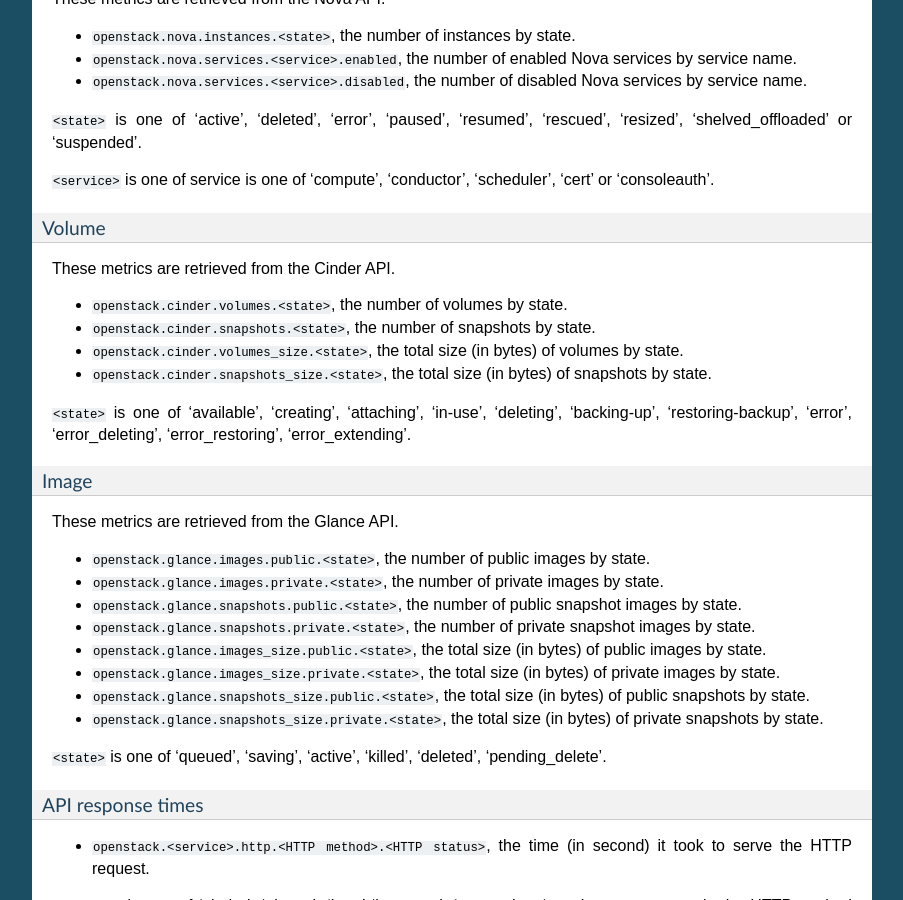
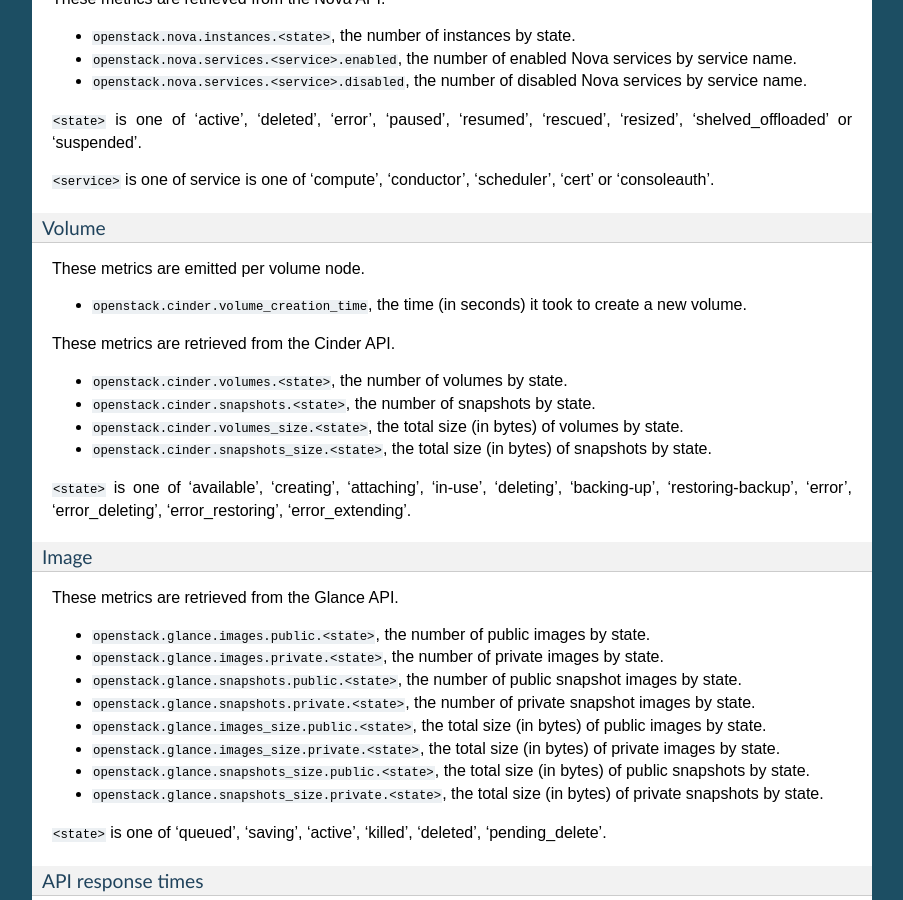
Before and after one commit to openstack-archive/fuel-plugin-lma-collector, a Sphinx documentation site: the page built from doc/source/metrics.rst, in a window 1280 px wide and 900 px high, scrolled down 6226 px. Shown: the whole window, without its empty margins (198-1101 px from the left). Built offline with Sphinx 7.4.7, drawn with Linux system fonts in a browser that asks for light colours.

Commit message:
Add volume creation time metric
Change-Id: Id8dd79a58e50bce9a0dae981bb7c323e1256f4b5

```diff
--- a/doc/source/metrics/openstack.rst
+++ b/doc/source/metrics/openstack.rst
@@ -38,6 +38,10 @@ These metrics are retrieved from the Nova API.
 Volume
 ^^^^^^
 
+These metrics are emitted per volume node.
+
+* ``openstack.cinder.volume_creation_time``, the time (in seconds) it took to create a new volume.
+
 These metrics are retrieved from the Cinder API.
 
 * ``openstack.cinder.volumes.<state>``, the number of volumes by state.
```
Also changed, not shown: 3 other files.
